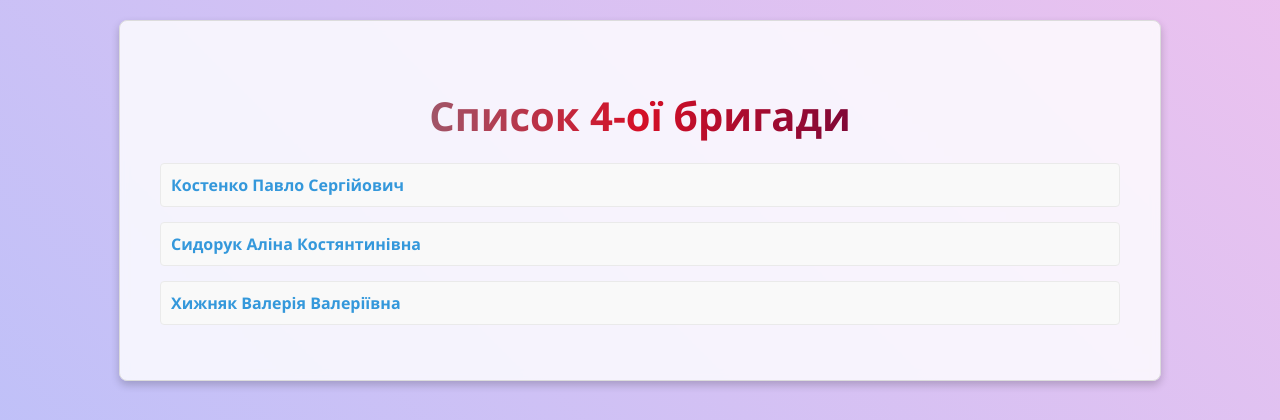
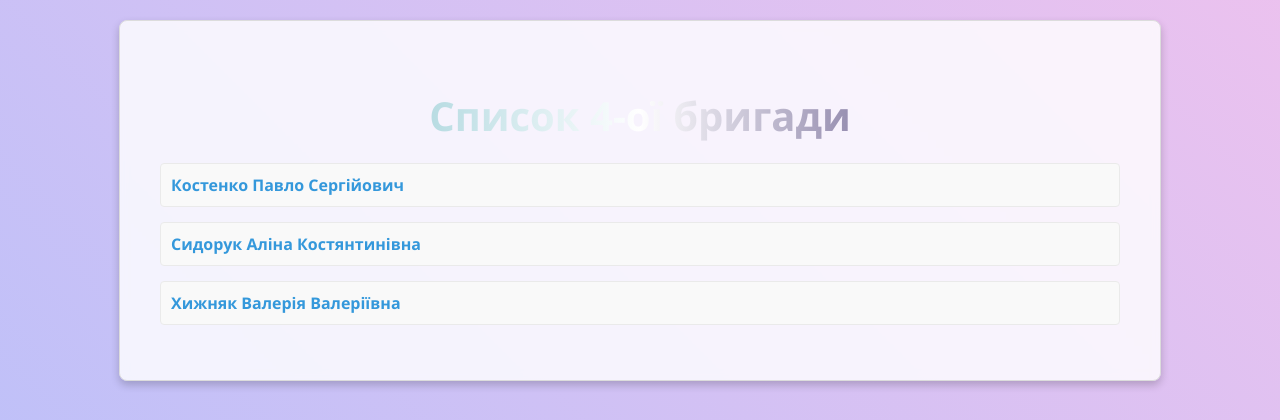
Before and after one commit to AlinaSydoruk/IIT_group_4, a Flask app: page / in a window 1280 px wide. Shown: the top 420 px of the page. Run offline with Flask 3, Linux system fonts and the light colour scheme.

Commit message:
changed color

```diff
--- a/static/css/styles.css
+++ b/static/css/styles.css
@@ -32,7 +32,7 @@ h1 {
     color: #5a5a5a;
     font-size: 2.5em;
     margin-bottom: 0.5em;
-    background: linear-gradient(to right, #5caebd, #d50f26, #13004d);
+    background: linear-gradient(to right, #5caebd, #ffffff, #13004d);
     -webkit-background-clip: text;
     -webkit-text-fill-color: transparent;
     animation: rainbowText 10s ease infinite;
```
